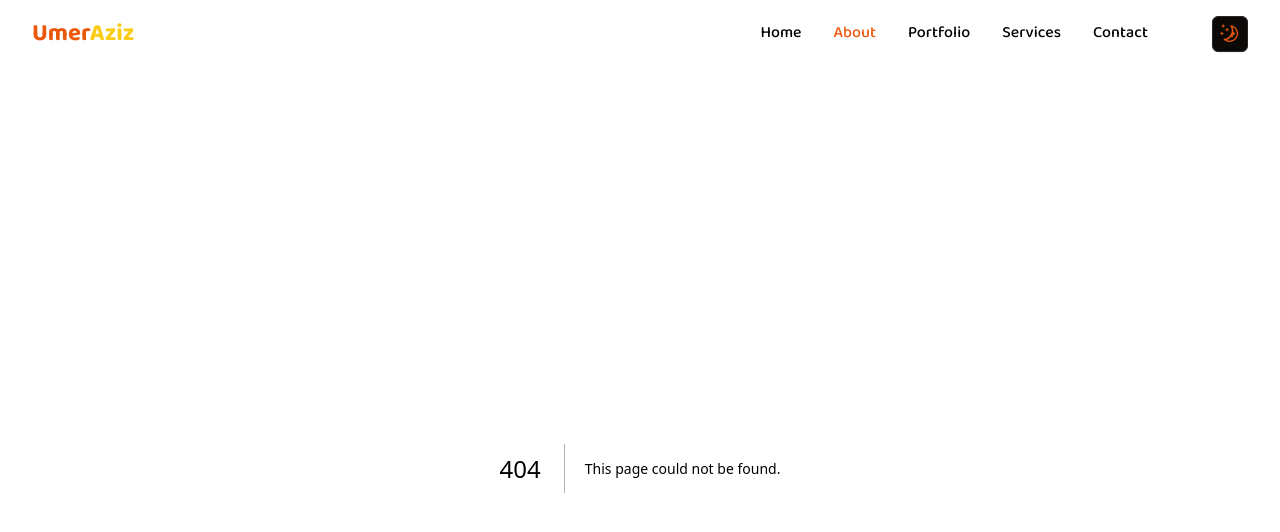
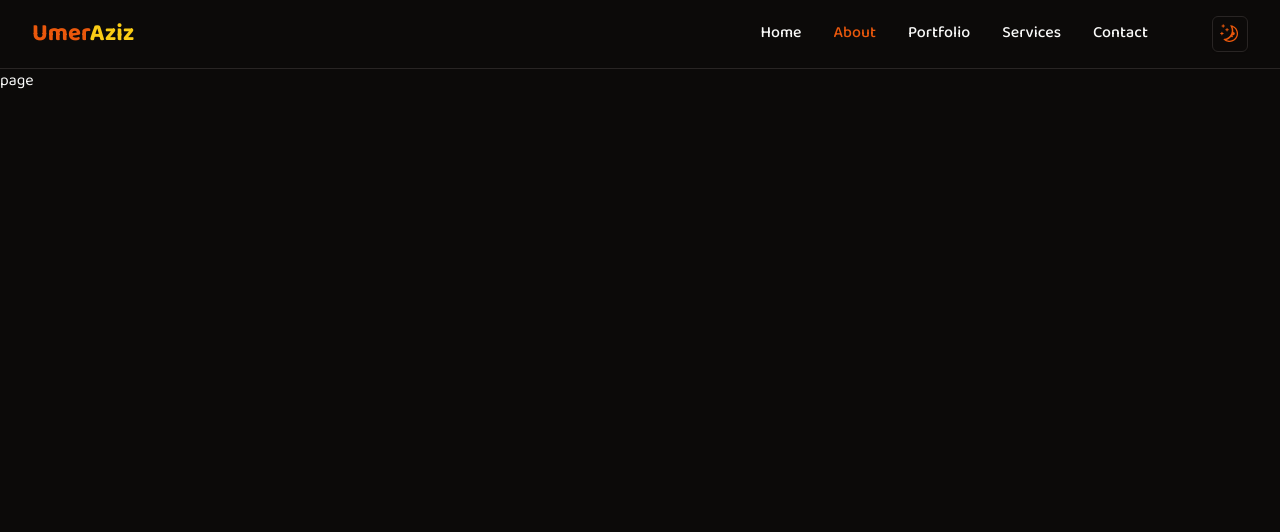
Before and after one commit to Umer-Aziz/portfolio, a Next.js app: page /about in a window 1280 px wide. Before the commit this address had no page. Shown: the top 532 px of the page. Built offline with nearby package versions, Linux system fonts and the light colour scheme.

Commit message:
added navbar

```diff
--- /dev/null
+++ b/app/about/page.tsx
@@ -0,0 +1,9 @@
+import React from 'react'
+
+const page = () => {
+  return (
+    <div>page</div>
+  )
+}
+
+export default page
--- a/components/Navbar.tsx
+++ b/components/Navbar.tsx
@@ -34,7 +34,7 @@ const Navbar = () => {
   ]
   return (
    <>
-   <nav className=''>
+   <nav className='sticky top-0 z-30 bg-background border-b'>
     <div className='relative padd-x py-4 flex justify-between items-center'>
     <div className='text-2xl font-bold'>
      <span className="text-primary">Umer</span>
@@ -55,10 +55,10 @@ const Navbar = () => {
       {navItems.map((list,index)=>{
         return(
           <motion.div
-          whileInView={{opacity:[0,1],translateX:[-50,0],translateY:[-50,0]}}
+          whileInView={{opacity:[0,1],translateX:[-50,0],scale:[0.5,1.1,1]}}
           transition={{duration:0.3,delay:0.1 + index * 0.1}}
            key={index}>
-          <Link href={list.link}><li className={`${path === list.link && "active"}`}>{list.title}</li></Link>
+          <Link onClick={()=>{setIsOpen(true)}} href={list.link}><li className={`${path === list.link && "active"}`}>{list.title}</li></Link>
           </motion.div>
         )
       })}
```
